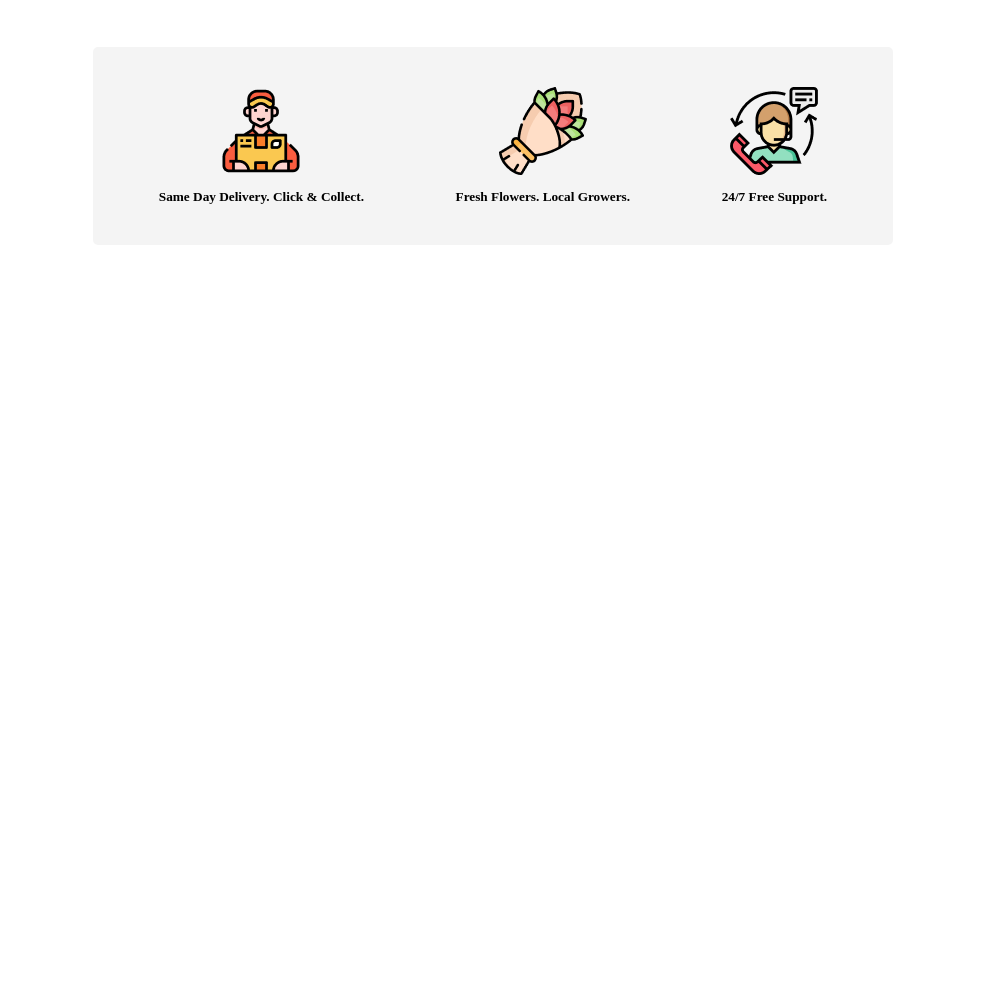
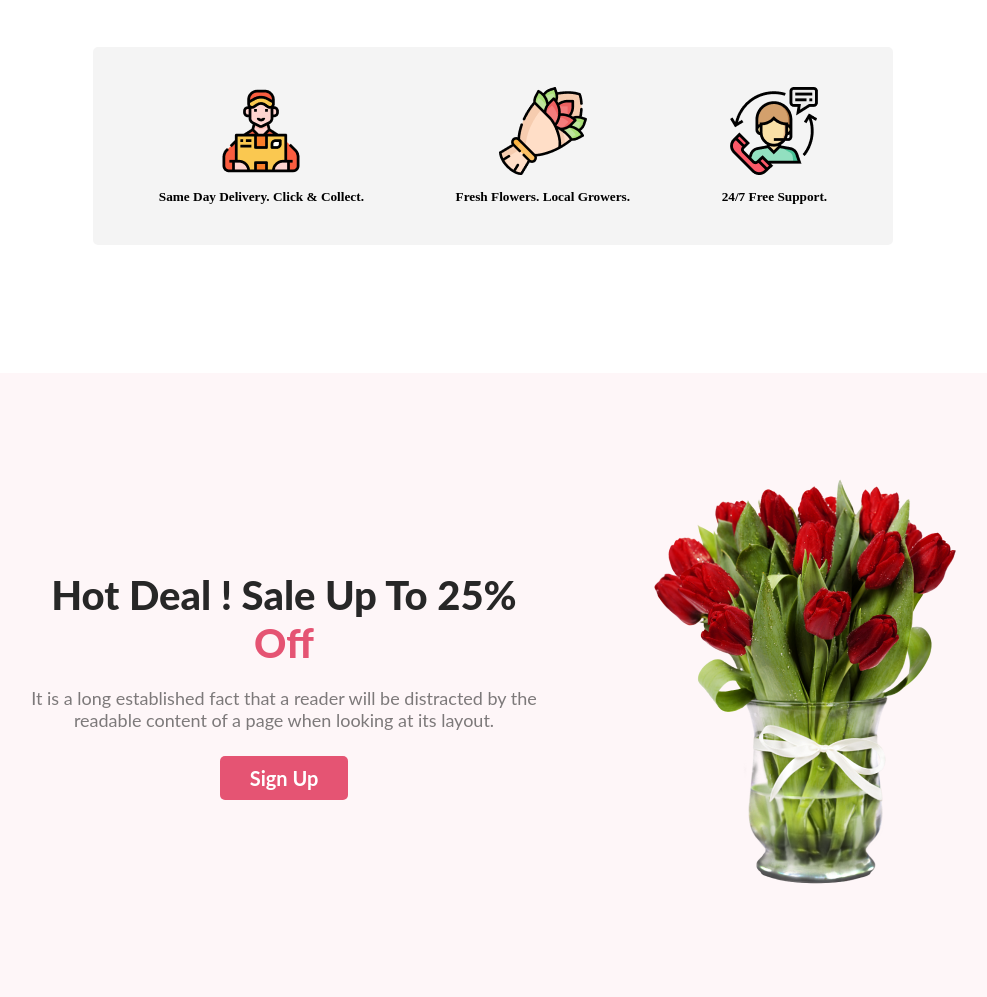
Before and after one commit to Sunny-Sharif/My-online-flower-shop, a plain HTML site: page index.html in a window 1280 px wide. Shown: the part 1121-2118 px from the top of the page, without its empty margins (147-1134 px from the left). Before the commit the page ends 1366 px from the top, so only its background shows below. Drawn offline with Linux system fonts and the light colour scheme.

Commit message:
Hot deal section added

```diff
--- a/index.css
+++ b/index.css
@@ -20,11 +20,6 @@
 
 
 /* header section start */
-
-
-/* .banner {
-    background-color: #E554731A;
-} */
 
 .banner-containar {
     background-color: #E554731A;
@@ -156,3 +151,50 @@
 
 
 /* service section end */
+
+
+/* hot deal start */
+
+.hot-deal {
+    display: flex;
+    justify-content: center;
+    gap: 100px;
+    align-items: center;
+    background-color: rgba(229, 84, 115, 0.05);
+    margin-top: 128px;
+}
+
+.hot-deal-text {
+    width: 530px;
+    text-align: center;
+}
+
+.hot-deal-titel {
+    color: #272727;
+    font-family: Lato;
+    font-size: 40px;
+    font-weight: 800;
+    margin-bottom: 20px;
+}
+
+.hot-deal-titel-color {
+    color: #E55473;
+}
+
+.hot-deal-info {
+    color: rgba(39, 39, 39, 0.60);
+    text-align: center;
+    font-family: Lato;
+    font-size: 18px;
+    font-weight: 400;
+    margin-bottom: 10px;
+}
+
+.hot-deal-image {
+    width: 318px;
+    height: 420px;
+    padding: 100px 0;
+}
+
+
+/* hot deal end */
--- a/index.html
+++ b/index.html
@@ -38,8 +38,6 @@
             </div>
         </section>
         <!-- caption section end -->
-
-
         <!-- flower section start -->
         <section>
 
@@ -78,6 +76,23 @@
             </div>
         </section>
         <!-- service section end -->
+
+        <!-- hot deal section start -->
+        <section>
+            <div class="hot-deal">
+                <div class="hot-deal-text">
+                    <h1 class="hot-deal-titel">Hot Deal ! Sale Up To 25% <span class="hot-deal-titel-color">Off</span> </h1>
+                    <p class="hot-deal-info">It is a long established fact that a reader will be distracted by the readable content of a page when looking at its layout.</p>
+                    <button class="primary-button">Sign Up</button>
+
+
+                </div>
+                <div class="hot-deal-flower">
+                    <img src="./Flower Asset/pngwing 8.png" alt="" class="hot-deal-image">
+                </div>
+            </div>
+        </section>
+        <!-- hot deal section end -->
     </main>
 </body>
 
```
